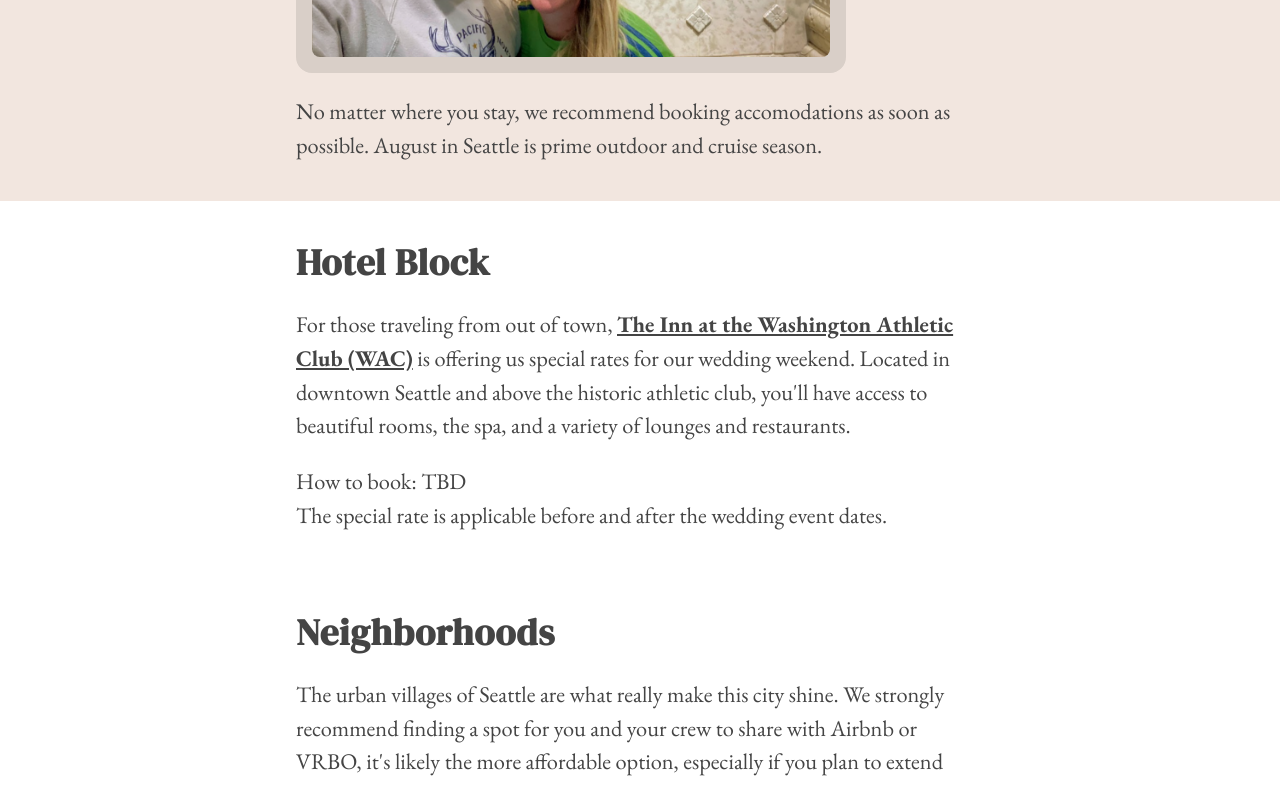
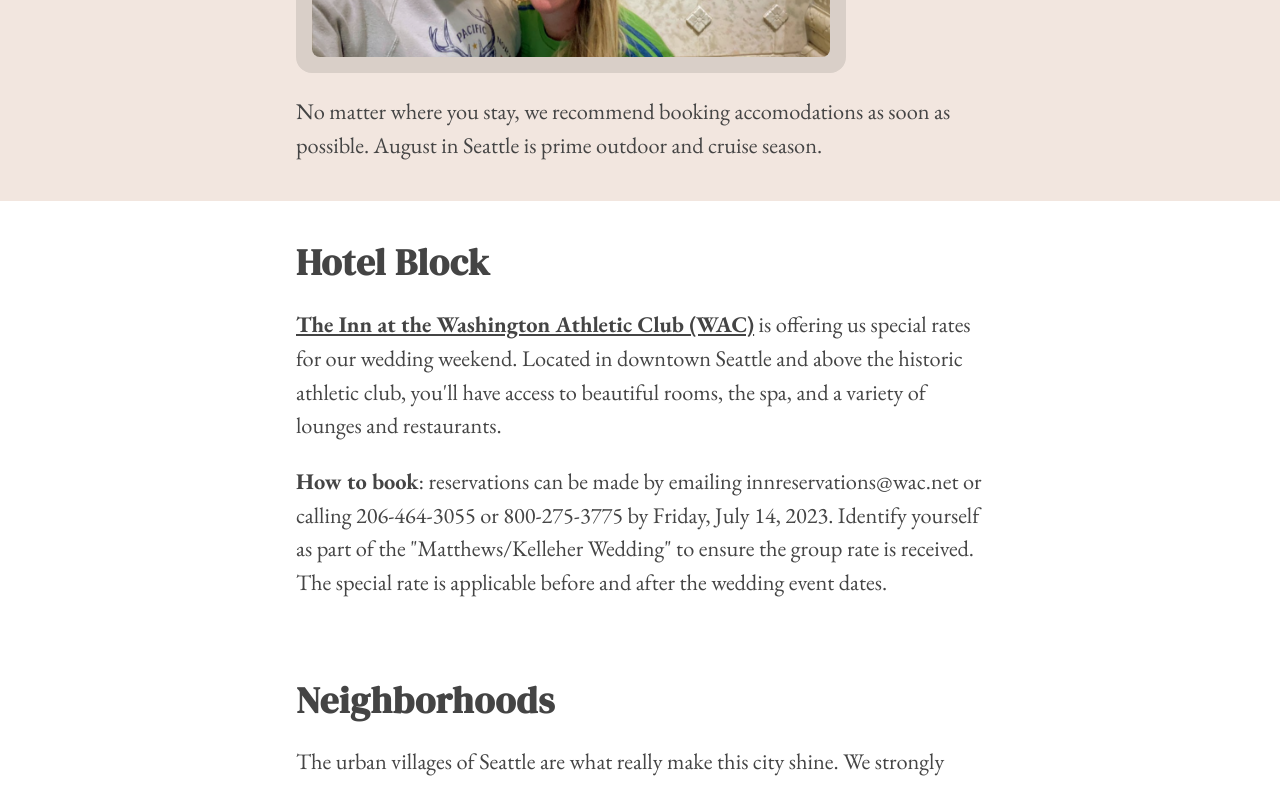
Before and after one commit to mapsam/tksm, a Next.js app: page /accomodations in a window 1280 px wide. Shown: the part 481-1266 px from the top of the page. Built offline with nearby package versions, Linux system fonts and the light colour scheme.

Commit message:
hotel info

```diff
--- a/pages/accomodations.tsx
+++ b/pages/accomodations.tsx
@@ -10,13 +10,12 @@ export default function Page() {
       <Block id="HOTEL-BLOCK">
         <h1>Hotel Block</h1>
         <p>
-          For those traveling from out of town, <strong><a href="https://www.wac.net/stay-at-the-inn/reservations/" target="_blank">The Inn at the Washington Athletic Club (WAC)</a></strong> is offering us special rates for our wedding weekend. Located in downtown Seattle and
+          <strong><a href="https://www.wac.net/stay-at-the-inn/reservations/" target="_blank">The Inn at the Washington Athletic Club (WAC)</a></strong> is offering us special rates for our wedding weekend. Located in downtown Seattle and
           above the historic athletic club, you'll have access to beautiful rooms, the spa, and a
           variety of lounges and restaurants.
         </p>
         <p>
-          How to book: TBD<br />
-          The special rate is applicable before and after the wedding event dates.
+          <strong>How to book</strong>: reservations can be made by emailing innreservations@wac.net or calling 206-464-3055 or 800-275-3775 by Friday, July 14, 2023. Identify yourself as part of the "Matthews/Kelleher Wedding" to ensure the group rate is received. The special rate is applicable before and after the wedding event dates.
         </p>
       </Block>
 
```
